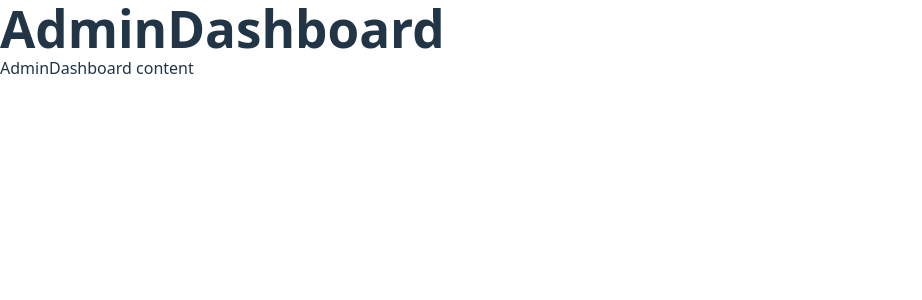
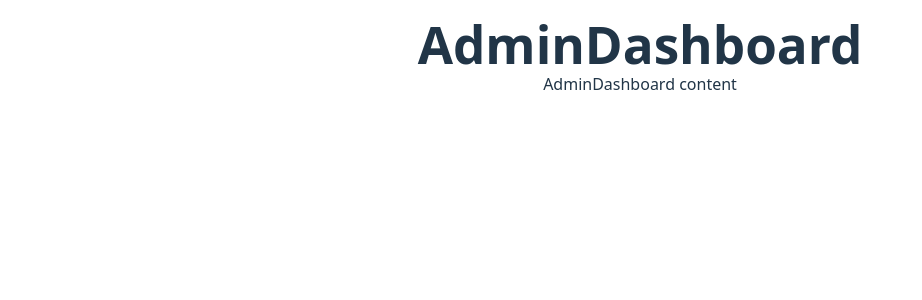
Before and after one commit to Deividas-Strole/vpnHead-main, a React (Vite) app: page /admin/dashboard in a window 1280 px wide. Shown: the top 300 px of the page, without its empty margins (0-922 px from the left). Built offline with nearby package versions, Linux system fonts and the light colour scheme.

Commit message:
centred admin content

```diff
--- /dev/null
+++ b/src/css/AdminDashboard.css
@@ -0,0 +1,10 @@
+/* AdminDashboard.css */
+.centered-container {
+  display: flex;
+  flex-direction: column;
+  /* justify-content: center;  vertical center */
+  align-items: center;      /* horizontal center */
+  height: 100vh;
+  text-align: center;
+  padding-top: 1rem;
+}
--- a/src/pages/AdminDashboard.jsx
+++ b/src/pages/AdminDashboard.jsx
@@ -1,9 +1,10 @@
 // EmptyPage.jsx
 import React from 'react';
+import '../css/AdminDashboard.css';
 
 const AdminDashboard = () => {
     return (
-        <div>
+        <div className="centered-container">
             <h1>AdminDashboard</h1>
             <p>AdminDashboard content</p>
         </div>
```
